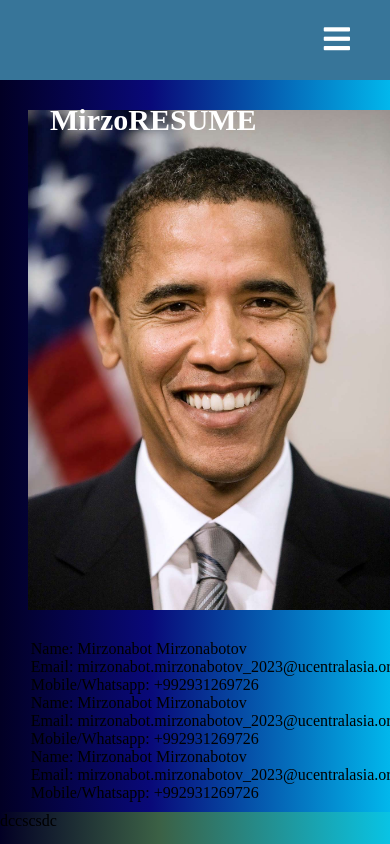
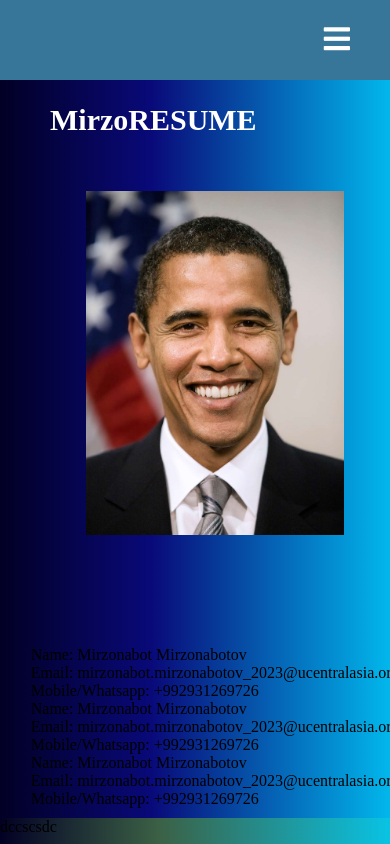
Before and after one commit to Mirzonabot/mirzonabot.github.io, a plain HTML site: page index.html in a window 390 px wide. Shown: the top 844 px of the page. Drawn offline with Linux system fonts and the light colour scheme.

Commit message:
style changed

```diff
--- a/style.css
+++ b/style.css
@@ -81,8 +81,10 @@ section#about {
 
 }
 img {
-    width: 500px;
-    height: 500px;
+    width: 60%;
+    height: 60vh;
+    min-height: 450px;
+    max-height: 650px;
     object-fit: contain;
     margin: 10px 20px 20px 40px;
 
@@ -112,7 +114,7 @@ section#education {
 
 
 
-@media (max-width: 952px){
+@media (max-width: 1122px){
     label.logo {
         font-size: 30px;
         padding-left: 50px;
@@ -121,6 +123,14 @@ section#education {
     header ul li a {
         font-size: 16px;
 
+    }
+    img {
+        display: block;
+        margin-left: auto;
+        margin-right: auto;
+    }
+    section#about {
+        height: auto;
     }
 }
 
@@ -156,13 +166,6 @@ section#education {
         left: 0;
     }
 
-    section#about {
-        height: auto;
-    }
-    img {
-        display: block;
-        margin-left: auto;
-        margin-right: auto;
 
-    }
+
 }
```
